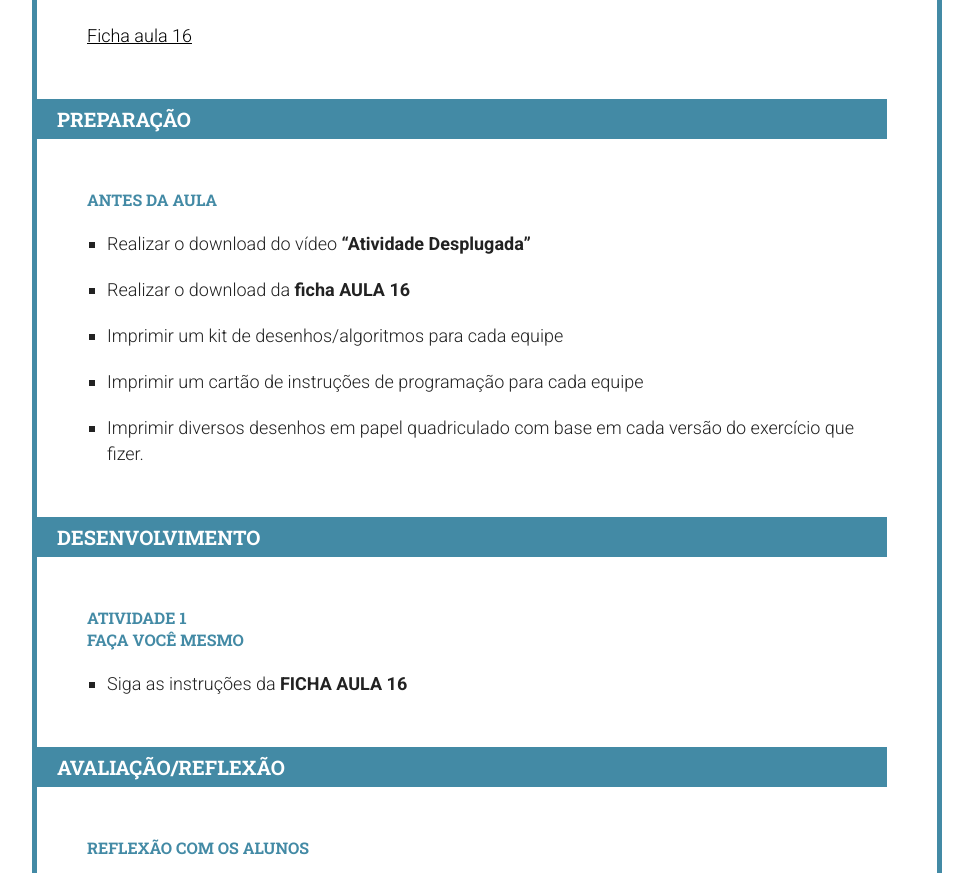
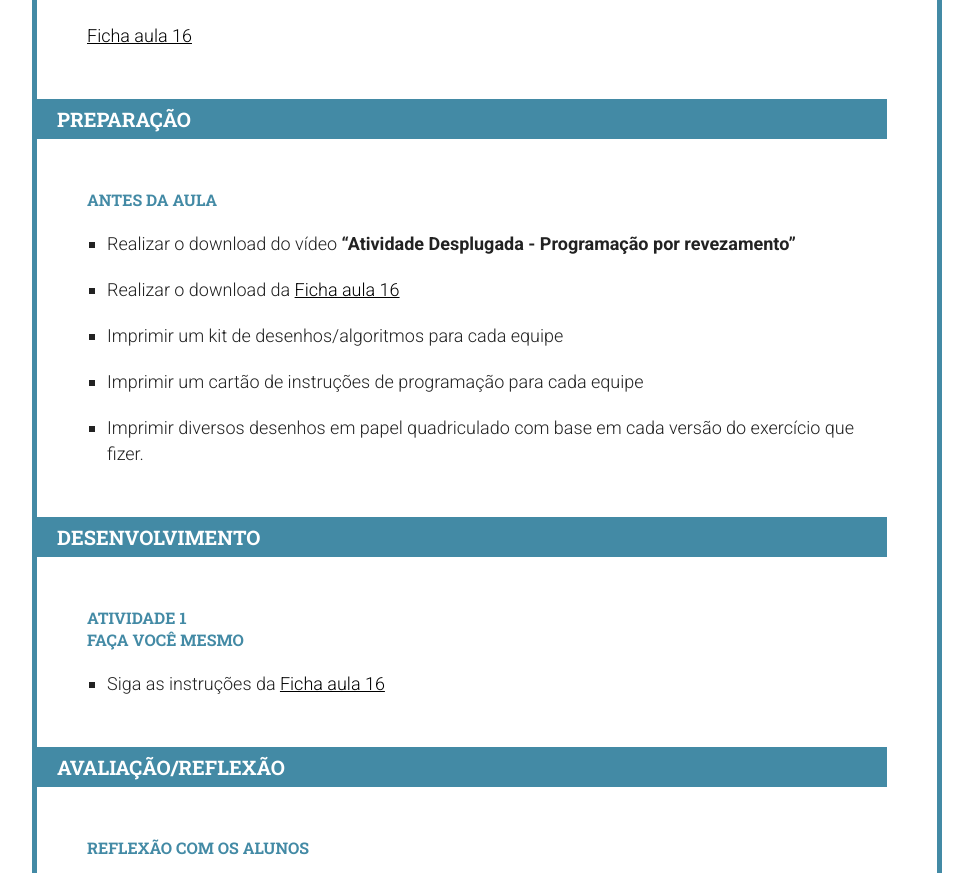
Before and after one commit to Programae/blocos, a Jekyll site: the page built from _posts/2015-01-01-aula17.md, in a window 1280 px wide and 900 px high, scrolled down 1570 px, cut to the strip 27-900 px from the top of the window. Shown: the whole strip, without its empty margins (153-1126 px from the left). Built offline with Jekyll 4.4.1, drawn with Linux system fonts in a browser that asks for light colours; nearby versions of some CDN libraries; library files that are not in the unit come from our copies.

Commit message:
Aula 17 atualização

```diff
--- a/_posts/2015-01-01-aula17.md
+++ b/_posts/2015-01-01-aula17.md
@@ -38,8 +38,8 @@ Atividade Desplugada (Programação por revezamento)
 
 ### Antes da aula
 
- - Realizar o download do vídeo **“Atividade Desplugada”**
- - Realizar o download da **ficha AULA 16**
+ - Realizar o download do vídeo **“Atividade Desplugada - Programação por revezamento”**
+ - Realizar o download da [Ficha aula 16](/blocos/pdf/Ficha%2016-Programacaorevezamento.pdf)
  - Imprimir um kit de desenhos/algoritmos para cada equipe
  - Imprimir um cartão de instruções de programação para cada equipe
  - Imprimir diversos desenhos em papel quadriculado com base em cada versão do exercício que fizer.
@@ -50,7 +50,7 @@ Atividade Desplugada (Programação por revezamento)
 
 ### Faça você mesmo
 
- - Siga as instruções da **FICHA AULA 16**
+ - Siga as instruções da [Ficha aula 16](/blocos/pdf/Ficha%2016-Programacaorevezamento.pdf)
 
 
 ## Avaliação/reflexão
```
Also changed, not shown: 2 other files.
